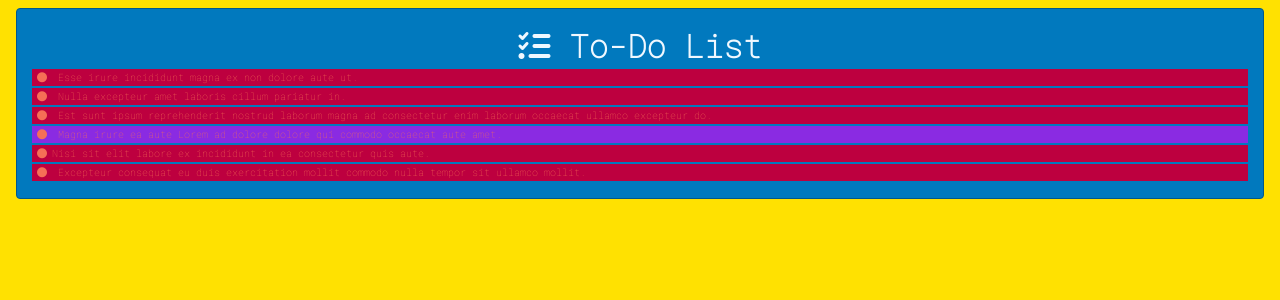
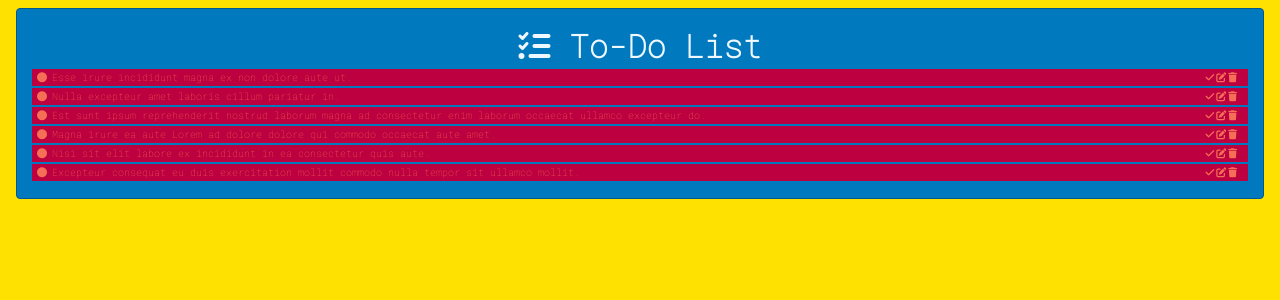
Before and after one commit to rezalaal/todo, a PHP site: page / in a window 1280 px wide. Shown: the top 300 px of the page. Run offline with PHP 8.4, Linux system fonts and the light colour scheme.

Commit message:
display flex

```diff
--- a/index.htm
+++ b/index.htm
@@ -15,27 +15,46 @@
             To-Do List
         </h1>
         <div class="item">
-            <i class="fa-sharp fa-solid fa-circle"></i>
-            Esse irure incididunt magna ex non dolore aute ut.
+            <div class="item-circle"><i class="fa-sharp fa-solid fa-circle"></i></div>
+            <div class="item-title">Esse irure incididunt magna ex non dolore aute ut.</div>
+            <div class="item-icon-ok"><i class="fa-solid fa-check"></i></div>
+            <div class="item-icon-edit"><i class="fa-solid fa-pen-to-square"></i></div>
+            <div class="item-icon-delete"><i class="fa-solid fa-trash"></i></div>
         </div>
         <div class="item">
-            <i class="fa-sharp fa-solid fa-circle"></i>
-            Nulla excepteur amet laboris cillum pariatur in.
+            <div class="item-circle"><i class="fa-sharp fa-solid fa-circle"></i></div>
+            <div class="item-title">Nulla excepteur amet laboris cillum pariatur in.</div>
+            <div class="item-icon-ok"><i class="fa-solid fa-check"></i></div>
+            <div class="item-icon-edit"><i class="fa-solid fa-pen-to-square"></i></div>
+            <div class="item-icon-delete"><i class="fa-solid fa-trash"></i></div>
         </div>
         <div class="item">
-            <i class="fa-sharp fa-solid fa-circle"></i>
-            Est sunt ipsum reprehenderit nostrud laborum magna ad consectetur enim laborum occaecat ullamco excepteur do.
-        </div>
-        <div class="item" id="selected-item">
-            <i class="fa-sharp fa-solid fa-circle"></i>
-            Magna irure ea aute Lorem ad dolore dolore qui commodo occaecat aute amet.
+            <div class="item-circle"><i class="fa-sharp fa-solid fa-circle"></i></div>
+            <div class="item-title">Est sunt ipsum reprehenderit nostrud laborum magna ad consectetur enim laborum occaecat ullamco excepteur do.</div>
+            <div class="item-icon-ok"><i class="fa-solid fa-check"></i></div>
+            <div class="item-icon-edit"><i class="fa-solid fa-pen-to-square"></i></div>
+            <div class="item-icon-delete"><i class="fa-solid fa-trash"></i></div>
         </div>
         <div class="item">
-            <i class="fa-sharp fa-solid fa-circle"></i>Nisi sit elit labore ex incididunt in ea consectetur quis aute.
+            <div class="item-circle"><i class="fa-sharp fa-solid fa-circle"></i></div>
+            <div class="item-title">Magna irure ea aute Lorem ad dolore dolore qui commodo occaecat aute amet.</div>
+            <div class="item-icon-ok"><i class="fa-solid fa-check"></i></div>
+            <div class="item-icon-edit"><i class="fa-solid fa-pen-to-square"></i></div>
+            <div class="item-icon-delete"><i class="fa-solid fa-trash"></i></div>
         </div>
         <div class="item">
-            <i class="fa-sharp fa-solid fa-circle"></i>
-            Excepteur consequat eu duis exercitation mollit commodo nulla tempor sit ullamco mollit.
+            <div class="item-circle"><i class="fa-sharp fa-solid fa-circle"></i></div>
+            <div class="item-title">Nisi sit elit labore ex incididunt in ea consectetur quis aute.</div>
+            <div class="item-icon-ok"><i class="fa-solid fa-check"></i></div>
+            <div class="item-icon-edit"><i class="fa-solid fa-pen-to-square"></i></div>
+            <div class="item-icon-delete"><i class="fa-solid fa-trash"></i></div>
+        </div>
+        <div class="item">
+            <div class="item-circle"><i class="fa-sharp fa-solid fa-circle"></i></div>
+            <div class="item-title">Excepteur consequat eu duis exercitation mollit commodo nulla tempor sit ullamco mollit.</div>
+            <div class="item-icon-ok"><i class="fa-solid fa-check"></i></div>
+            <div class="item-icon-edit"><i class="fa-solid fa-pen-to-square"></i></div>
+            <div class="item-icon-delete"><i class="fa-solid fa-trash"></i></div>
         </div>
    </div>
 </body>
--- a/styles.css
+++ b/styles.css
@@ -24,6 +24,7 @@ body {
     color: #f56f56;
     padding: 2px 10px 2px 5px;
     font-size: 10px;
+    display: flex;
 }
 #selected-item {
     background-color: blueviolet;
@@ -37,3 +38,21 @@ h1 {
 .fa-circle {
     padding-right: 5px;
 }
+.item-circle {
+    justify-content: flex-start;
+}
+.item-title {
+    flex-grow: 4;
+}
+.item-icon-ok {
+    justify-content: flex-end;
+    padding: 0 1px;
+}
+.item-icon-edit {
+    justify-content: flex-end;
+    padding: 0 1px;
+}
+.item-icon-delete {
+    justify-content: flex-end;
+    padding: 0 1px;
+}
```
